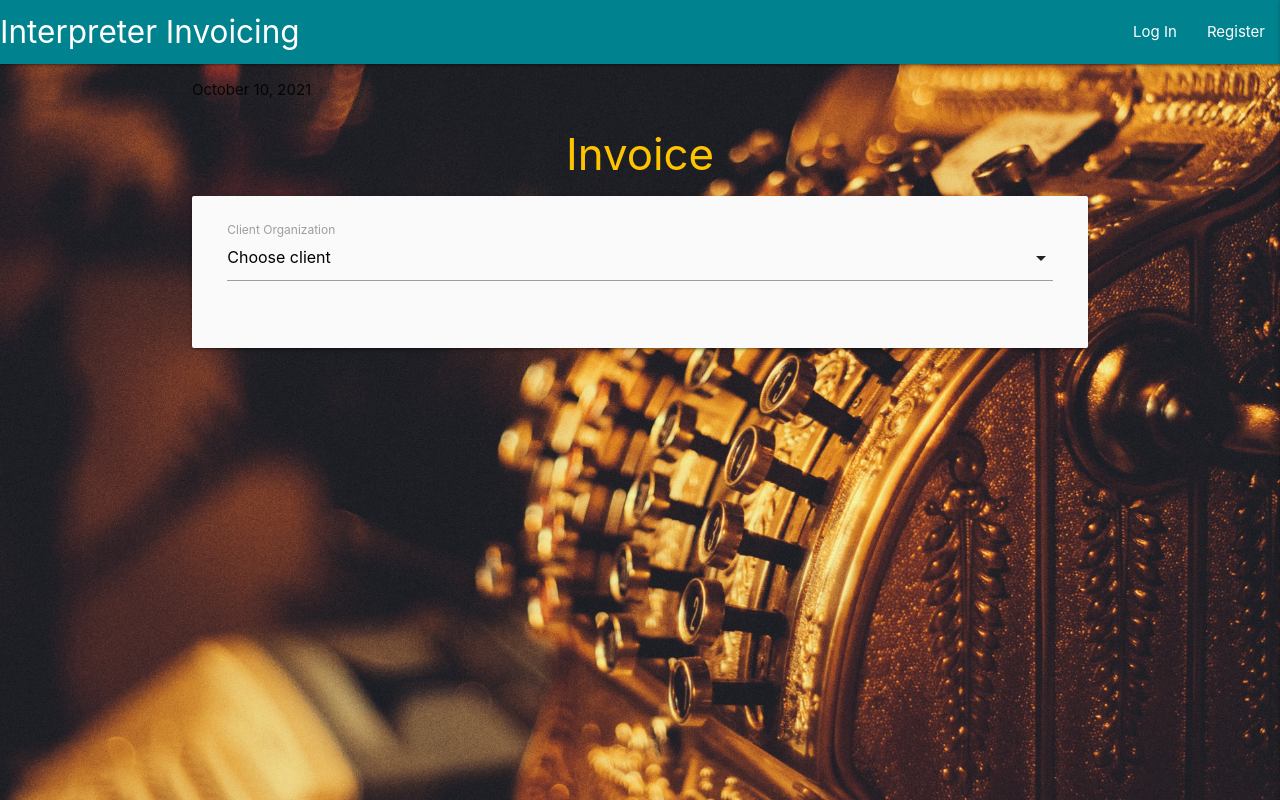
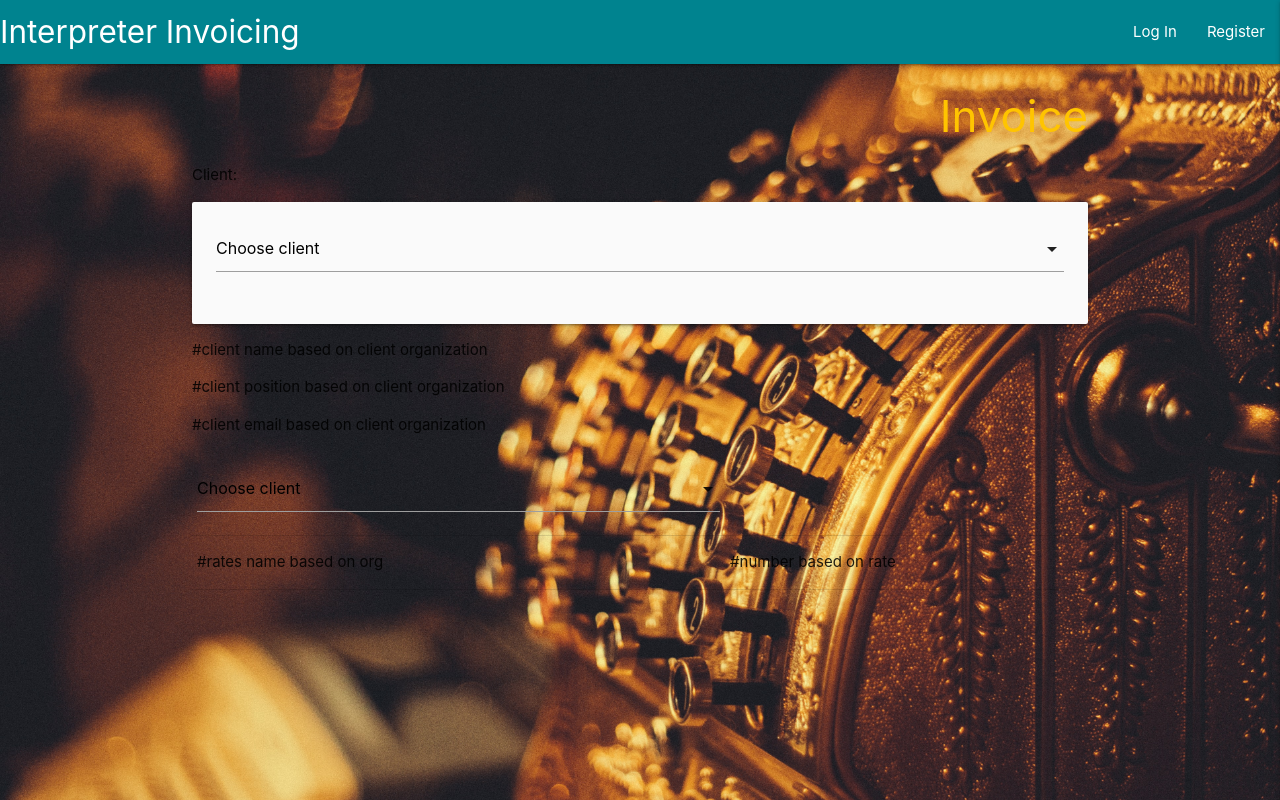
Before and after one commit to Code-Institute-Submissions/katjacodes-invoicingApp_OctResub, a Python web app: template templates/invoice.html in a window 1280 px wide. Run offline with Jinja, Linux system fonts and the light colour scheme; the template is opened without the code that fills it, so the values that code supplies are empty.

Commit message:
refine set-up of invoicing template

```diff
--- a/templates/invoice.html
+++ b/templates/invoice.html
@@ -5,43 +5,76 @@
 
     <body onload="myFunction()">
 
-        <p id="demo"></p>
+        <h3 class="amber-text text-accent-3 center-align" style="text-align: right;">Invoice</h3>
 
-        <h3 class="amber-text text-accent-3 center-align">Invoice</h3>
+        <h4 id="demo" style="text-align: right;"></h4>
 
+        <p>Client:</p>
         <div class="row card-panel grey lighten-5" >
             <form class="col s12" methods="POST" action="{{ url_for('invoice') }}">
                 <!-- client selection -->
                 <div class="row">
-                    <div class="input-field col s12">
-                        <select id="client_organization" name="client_organization">
+                    <form class="" action="/" method="post">
+                        <select onChange="changeRate()" id="client_organization" name="client_organization">
                             <option value="" disabled selected>Choose client</option>
                             {% for clientInfo in clientInfo %}
-                                <option value="{{ clientInfo.client_organization }}">{{ clientInfo.client_organization }}</option>
+                                <option value="{{ clientInfo.category_name }}">{{ clientInfo.client_organization }}</option>
                             {% endfor %}
                         </select>
                         <label for="client_organization">Client Organization</label>
-                    </div>
+                    </form>
                 </div>
             </form>
         </div>
+        <p>#client name based on client organization</p>
+        <p>#client position based on client organization</p>
+        <p>#client email based on client organization</p>
 
+        <table class="responsive-table">
+            <thead>
+              <tr>
+                  <th>
+                    <select onChange="changeRate()" id="client_organization" name="client_organization">
+                        <option value="" disabled selected>Choose client</option>
+                        {% for clientInfo in clientInfo %}
+                            <option value="{{ clientInfo.category_name }}">{{ clientInfo.client_organization }}</option>
+                        {% endfor %}
+                    </select>
+                  </th>
+                  <th></th>
+              </tr>
+            </thead>
 
-
-
+            <tbody>
+              <tr>
+                <td>#rates name based on org</td>
+                <td>#number based on rate</td>
+              </tr>
+            </tbody>
+          </table>
 
     </body>
 
 
 
-<!--- credit: code taken from https://www.w3schools.com/jsref/tryit.asp?filename=tryjsref_tolocaledatestring and edited to fit project needs -->
 <script>
+    /* credit: code taken from https://www.w3schools.com/jsref/tryit.asp?filename=tryjsref_tolocaledatestring and edited to fit project needs */
     function myFunction() {
         const options = {year: 'numeric', month: 'long', day: 'numeric' };
         var d = new Date();
         var n = d.toLocaleDateString('en-US', options);
         document.getElementById("demo").innerHTML = n;
-}
+
+    /* credit: code taken from https://stackoverflow.com/questions/50628302/best-way-to-populate-form-fields-from-select-field and edited to fit project needs */
+    function changeRate() {
+    var client_organization = document.getElementById('client_organization')
+    var category_name = cat.options[cat.selectedIndex].getAttribute("size");
+    if (category_name == 'None') {
+      size = ''
+    }
+    document.getElementById('#').value = size;
+  }
+  changeSizeInput()
 </script>
 
 {% endblock %}
```
Also changed, not shown: app.py (+7 -2 lines).
